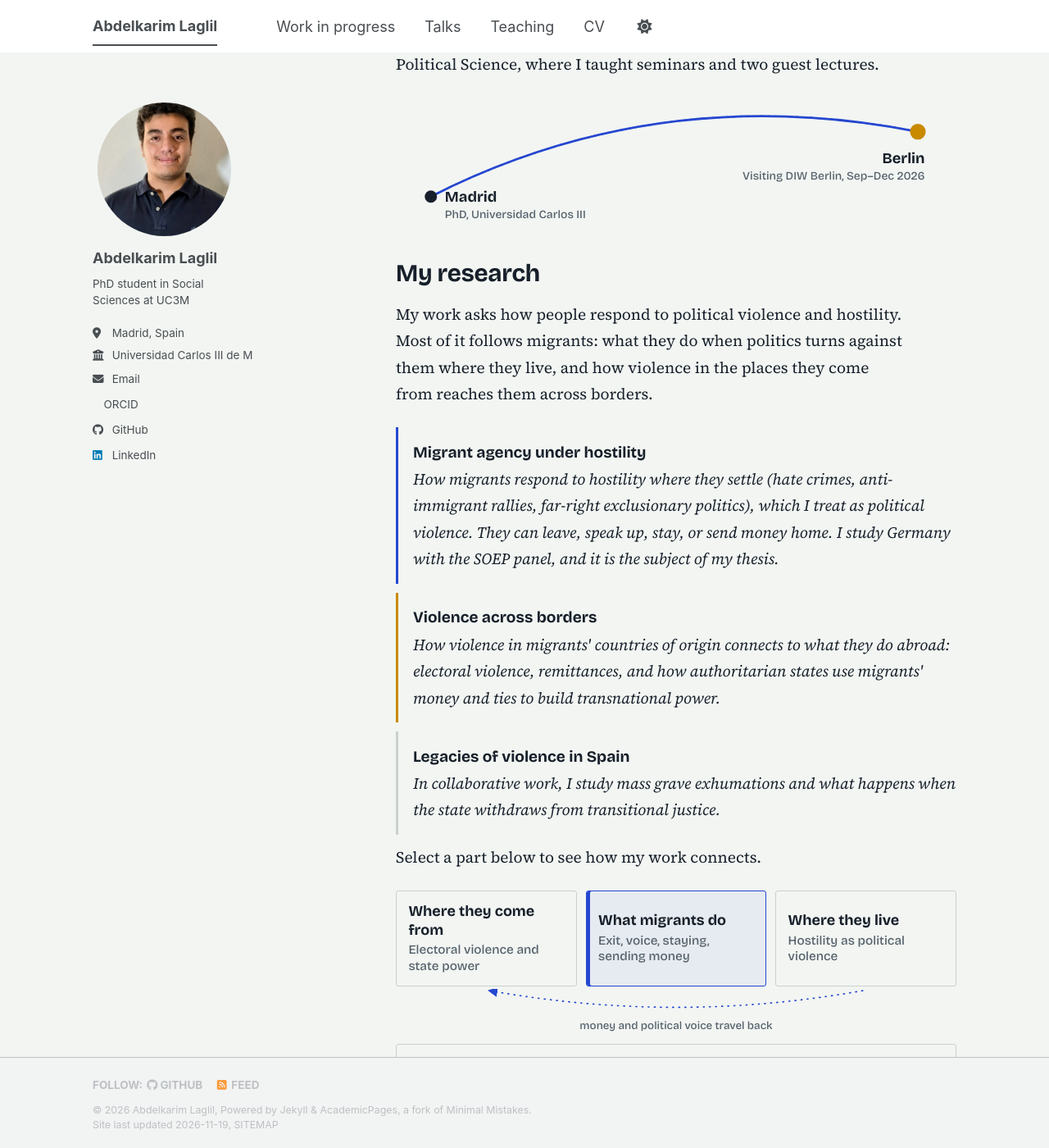
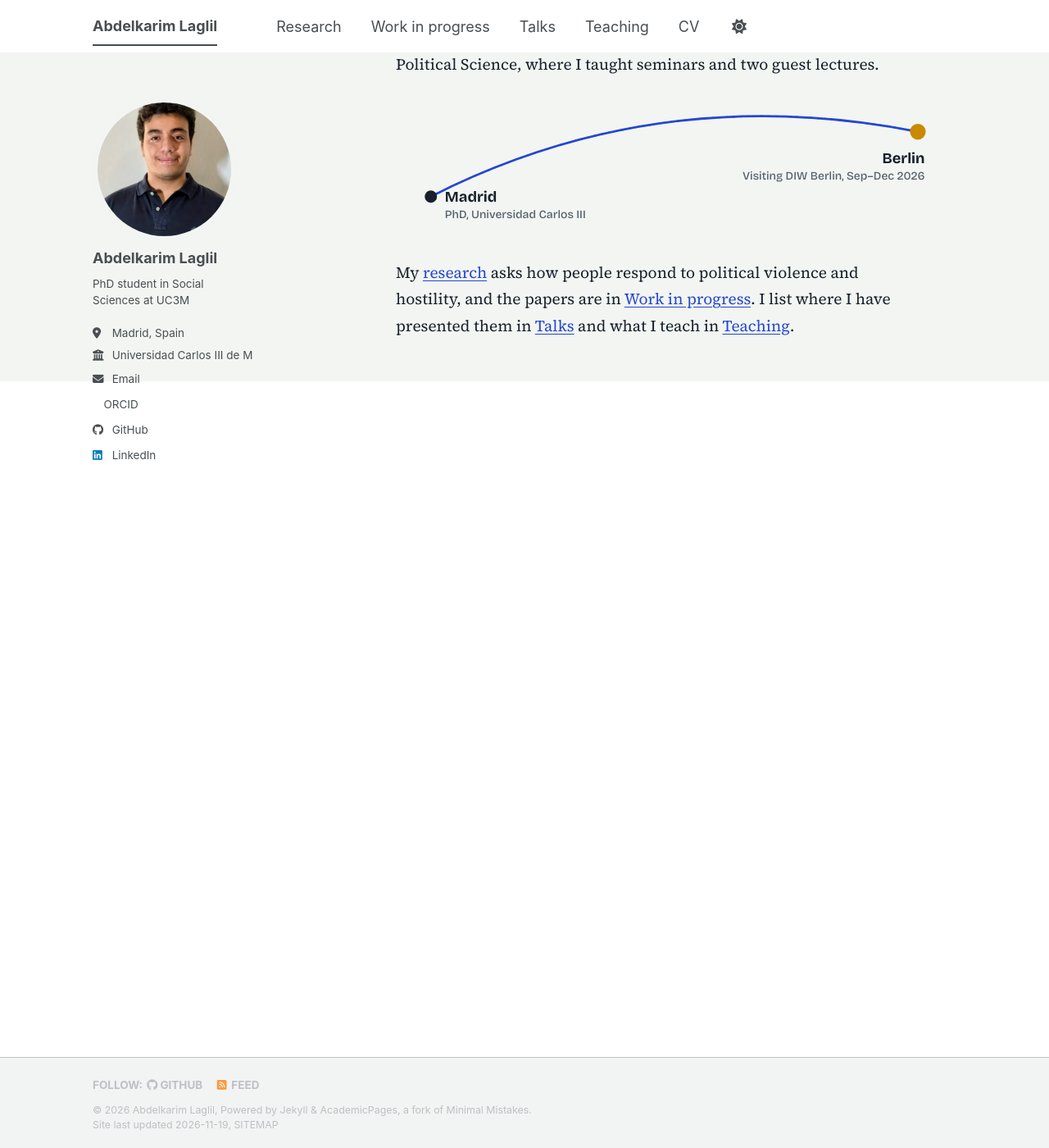
Before and after one commit to AbdelkarimLaglil/AbdelkarimLaglil.github.io, a Jekyll site: the page built from _pages/about.md, in a window 1280 px wide and 1400 px high, scrolled down 527 px. Shown: the whole window at 82% size. Built offline with Jekyll 4.4.1, drawn with Linux system fonts in a browser that asks for light colours; a script bundle is joined from its source files by our own code; a style sheet for code colours, icons or effects is not loaded; some of the changed text lies outside the part shown.

Commit message:
Add Research page, separate it from About me
Co-Authored-By: Claude Sonnet 5.5 <noreply@anthropic.com>
Claude-Session: https://claude.ai/code/session_017vH5ZQkLibWayVuG7moGCB

```diff
--- a/_data/navigation.yml
+++ b/_data/navigation.yml
@@ -5,6 +5,9 @@
 # prevent it from being included in the site.
 
 main:
+  - title: "Research"
+    url: /research/
+
   - title: "Work in progress"
     url: /work-in-progress/
 
--- a/_pages/about.md
+++ b/_pages/about.md
@@ -26,38 +26,4 @@ I am currently a visiting researcher at DIW Berlin (September–December 2026) t
 </svg>
 </div>
 
-
-My research
-======
-
-My work asks how people respond to political violence and hostility. Most of it follows migrants: what they do when politics turns against them where they live, and how violence in the places they come from reaches them across borders.
-
-<div class="lh-entry"><span class="title">Migrant agency under hostility</span><span class="sub">How migrants respond to hostility where they settle (hate crimes, anti-immigrant rallies, far-right exclusionary politics), which I treat as political violence. They can leave, speak up, stay, or send money home. I study Germany with the SOEP panel, and it is the subject of my thesis.</span></div>
-<div class="lh-entry chapter"><span class="title">Violence across borders</span><span class="sub">How violence in migrants' countries of origin connects to what they do abroad: electoral violence, remittances, and how authoritarian states use migrants' money and ties to build transnational power.</span></div>
-<div class="lh-entry minor"><span class="title">Legacies of violence in Spain</span><span class="sub">In collaborative work, I study mass grave exhumations and what happens when the state withdraws from transitional justice.</span></div>
-
-Select a part below to see how my work connects.
-
-<div class="lh-map">
-<div class="lh-row">
-<button type="button" class="lh-node" data-target="lh-origin" aria-pressed="false"><span class="t">Where they come from</span><span class="s">Electoral violence and state power</span></button>
-<button type="button" class="lh-node" data-target="lh-agency" aria-pressed="true"><span class="t">What migrants do</span><span class="s">Exit, voice, staying, sending money</span></button>
-<button type="button" class="lh-node" data-target="lh-dest" aria-pressed="false"><span class="t">Where they live</span><span class="s">Hostility as political violence</span></button>
-</div>
-<svg class="lh-back" viewBox="0 0 640 52" aria-hidden="true" focusable="false"><defs><marker id="lh-arrow" viewBox="0 0 10 10" refX="8" refY="5" markerWidth="7" markerHeight="7" orient="auto-start-reverse"><path d="M0 0L10 5L0 10z" fill="currentColor"/></marker></defs><path d="M533 2 Q320 40 107 2" fill="none" stroke="currentColor" stroke-width="1.6" stroke-dasharray="1 6" stroke-linecap="round" marker-end="url(#lh-arrow)"/><text x="320" y="46" text-anchor="middle">money and political voice travel back</text></svg>
-<button type="button" class="lh-node lh-wide" data-target="lh-past" aria-pressed="false"><span class="t">Legacies of past violence in Spain</span><span class="s">Mass graves, state withdrawal, transitional justice</span></button>
-<div class="lh-panel" id="lh-origin"><p>In many countries of origin, elections bring violence. I ask how households exposed to it, and the fear it creates, connect to remittances, and how authoritarian states use migrants' money and ties to build transnational power.</p><ul><li><a href="{{ site.baseurl }}/work-in-progress/">Remittances and Electoral Violence in Africa</a></li><li><a href="{{ site.baseurl }}/work-in-progress/">The Political Valence of Financial Remittances</a>, with Sebastián Lavezzolo</li></ul></div>
-<div class="lh-panel on" id="lh-agency"><p>Migrants are not only targets. Facing hostility they can leave, speak up, stay, or send money home, and these choices do not always point the same way. I follow them with the German SOEP panel from 1984 to 2023.</p><ul><li><a href="{{ site.baseurl }}/work-in-progress/">Exit, Voice and the Limits of Both</a></li><li><a href="{{ site.baseurl }}/work-in-progress/">Money, Staying, and Perceived Hostility</a></li><li>Doctoral thesis: Navigating Hostility: Migrant Agency in Response to Far-Right Exclusionary Politics</li></ul></div>
-<div class="lh-panel" id="lh-dest"><p>Hate crimes, anti-immigrant rallies and exclusionary politics shape daily life where migrants settle. I treat them as political violence and ask how local hostility, and the perception of it, changes what migrants do.</p><ul><li><a href="{{ site.baseurl }}/work-in-progress/">Exit, Voice and the Limits of Both</a>: local political hostility</li><li><a href="{{ site.baseurl }}/work-in-progress/">Money, Staying, and Perceived Hostility</a></li></ul></div>
-<div class="lh-panel" id="lh-past"><p>Violence also leaves a past that states have to face. In Spain, I study mass grave exhumations: what happens when the state withdraws, and what grassroots human rights work changes in local communities.</p><ul><li><a href="{{ site.baseurl }}/work-in-progress/">Broken promises: State withdrawal and mass grave exhumations in Spain</a></li><li><a href="{{ site.baseurl }}/work-in-progress/">The consequences of grassroots human rights</a></li></ul></div>
-</div>
-<script>
-(function(){var m=document.querySelector('.lh-map');if(!m)return;m.classList.add('js');
-var nodes=m.querySelectorAll('.lh-node'),panels=m.querySelectorAll('.lh-panel');
-function show(id){for(var i=0;i<nodes.length;i++){nodes[i].setAttribute('aria-pressed',nodes[i].getAttribute('data-target')===id?'true':'false');}
-for(var j=0;j<panels.length;j++){if(panels[j].id===id){panels[j].classList.add('on');}else{panels[j].classList.remove('on');}}}
-for(var k=0;k<nodes.length;k++){nodes[k].addEventListener('click',function(){show(this.getAttribute('data-target'));});}
-show('lh-agency');})();
-</script>
-
-See [Work in progress]({{ site.baseurl }}/work-in-progress/) and [Talks]({{ site.baseurl }}/talks/).
+My [research]({{ site.baseurl }}/research/) asks how people respond to political violence and hostility, and the papers are in [Work in progress]({{ site.baseurl }}/work-in-progress/). I list where I have presented them in [Talks]({{ site.baseurl }}/talks/) and what I teach in [Teaching]({{ site.baseurl }}/teaching/).
```
Also changed, not shown: _pages/research.md (added, +39 -0 lines).
